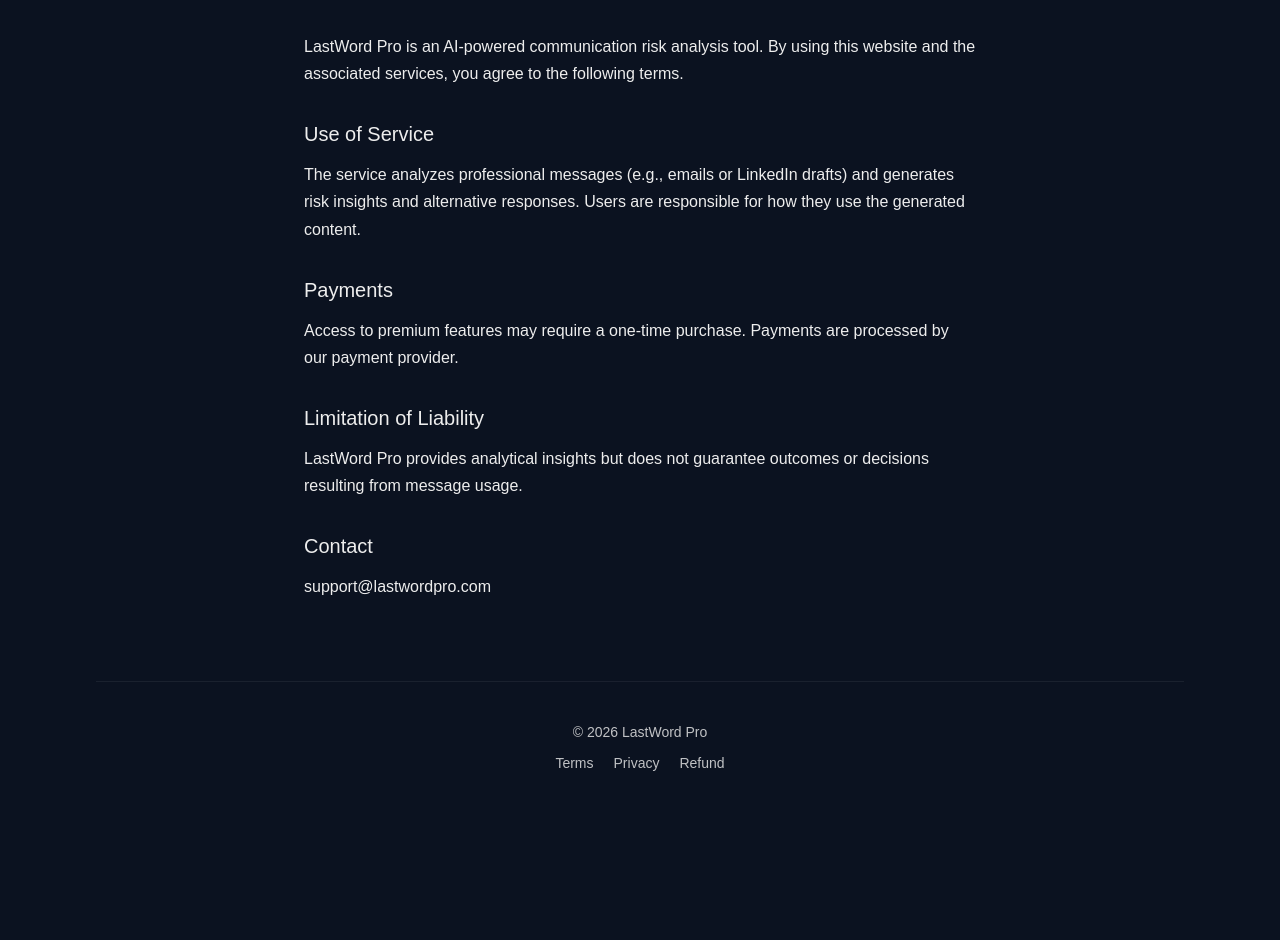
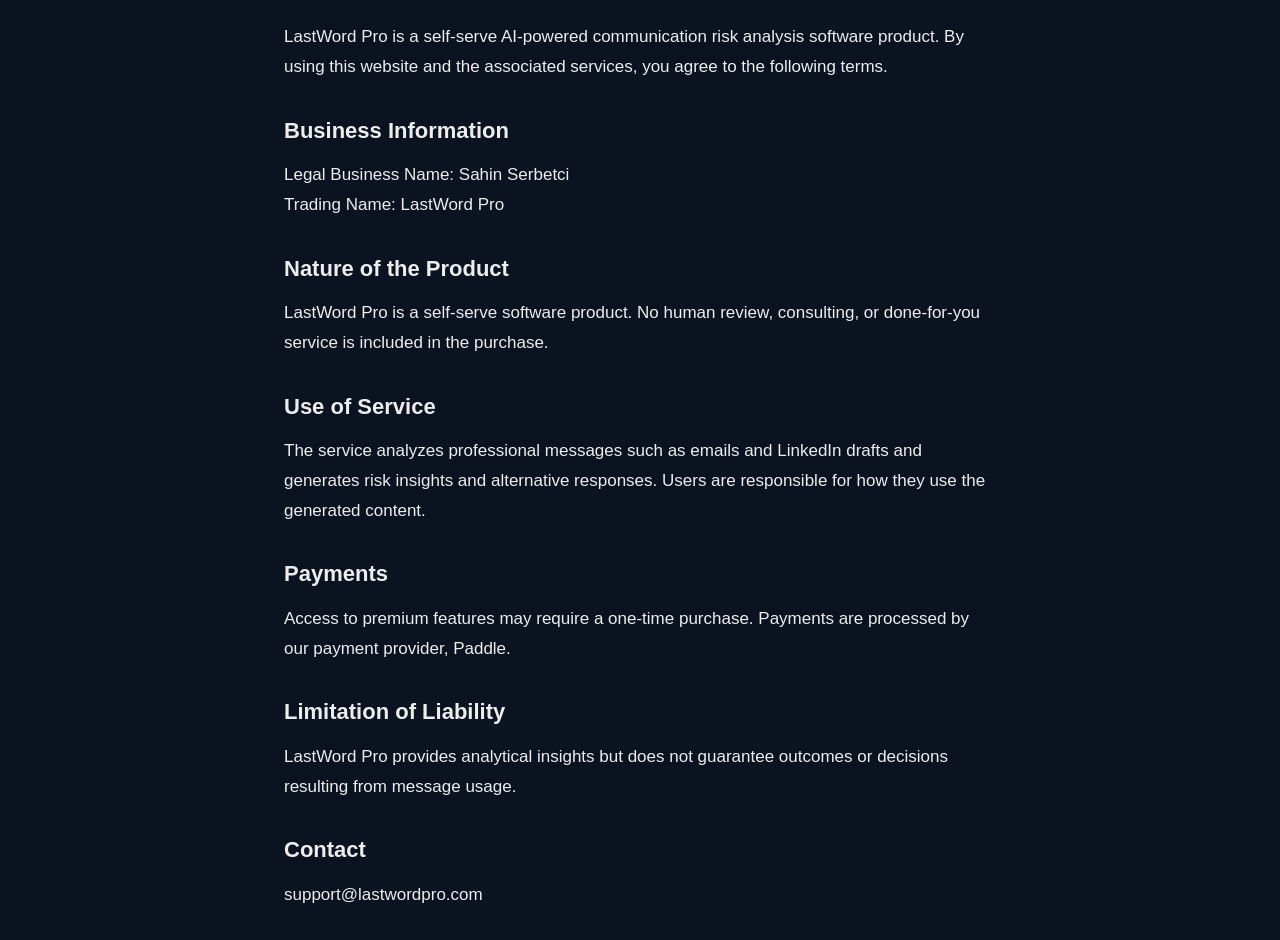
Before and after one commit to sahinserbetcii-cmd/lastword-pro, a Next.js app: page /terms in a window 1280 px wide. Shown: the part 252-1192 px from the top of the page. Before the commit the page ends 1090 px from the top, so only its background shows below. Built offline with nearby package versions, Linux system fonts and the light colour scheme.

Commit message:
update paddle compliance pages

```diff
--- a/app/refund/page.tsx
+++ b/app/refund/page.tsx
@@ -17,25 +17,18 @@
       </p>
 
       <p style={{ marginBottom: 22, fontSize: 17 }}>
-        LastWord Pro offers a one-time purchase for professional access.
+        Customers may request a refund within 14 days of purchase by contacting
+        support@lastwordpro.com.
+      </p>
+
+      <p style={{ marginBottom: 22, fontSize: 17 }}>
+        Refunds are processed through Paddle in accordance with Paddle&apos;s refund policy.
       </p>
 
       <h2 style={{ fontSize: 22, fontWeight: 600, marginTop: 30, marginBottom: 10 }}>
-  Refund Eligibility
-</h2>
-<p style={{ marginBottom: 22, fontSize: 17 }}>
-  If you experience a technical issue or an accidental purchase, you may request
-  a refund within 7 days of purchase. Approved refunds will be processed through
-  our payment provider.
-</p>
-
-<h2 style={{ fontSize: 22, fontWeight: 600, marginTop: 30, marginBottom: 10 }}>
-  How to Request
-</h2>
-<p style={{ fontSize: 17 }}>
-  Please contact support@lastwordpro.com with your purchase details. If your
-  request is approved, the refund will be issued through Paddle.
-</p>
+        Contact
+      </h2>
+      <p style={{ fontSize: 17 }}>support@lastwordpro.com</p>
     </main>
   );
 }
--- a/app/terms/page.tsx
+++ b/app/terms/page.tsx
@@ -1,41 +1,72 @@
 export default function TermsPage() {
   return (
-    <main style={{ maxWidth: 720, margin: "80px auto", padding: "0 24px", lineHeight: 1.7 }}>
+    <main
+      style={{
+        maxWidth: 760,
+        margin: "72px auto",
+        padding: "0 24px 40px",
+        lineHeight: 1.75,
+      }}
+    >
+      <h1 style={{ fontSize: 32, fontWeight: 700, marginBottom: 10 }}>
+        Terms of Service
+      </h1>
 
-      <h1 style={{ fontSize: 28, marginBottom: 20 }}>Terms of Service</h1>
-      <p style={{ opacity: 0.7, marginBottom: 30 }}>
+      <p style={{ opacity: 0.7, marginBottom: 28 }}>
         Last updated: {new Date().toISOString().slice(0, 10)}
       </p>
 
-      <p style={{ marginBottom: 20 }}>
-        LastWord Pro is an AI-powered communication risk analysis tool. By using this
-        website and the associated services, you agree to the following terms.
+      <p style={{ marginBottom: 22, fontSize: 17 }}>
+        LastWord Pro is a self-serve AI-powered communication risk analysis software product.
+        By using this website and the associated services, you agree to the following terms.
       </p>
 
-      <h2 style={{ fontSize: 20, marginTop: 30 }}>Use of Service</h2>
-      <p style={{ marginTop: 10 }}>
-        The service analyzes professional messages (e.g., emails or LinkedIn drafts)
-        and generates risk insights and alternative responses. Users are responsible
-        for how they use the generated content.
+      <h2 style={{ fontSize: 22, fontWeight: 600, marginTop: 30, marginBottom: 10 }}>
+        Business Information
+      </h2>
+      <p style={{ marginBottom: 22, fontSize: 17 }}>
+        Legal Business Name: Sahin Serbetci
+        <br />
+        Trading Name: LastWord Pro
       </p>
 
-      <h2 style={{ fontSize: 20, marginTop: 30 }}>Payments</h2>
-      <p style={{ marginTop: 10 }}>
-        Access to premium features may require a one-time purchase. Payments are
-        processed by our payment provider.
+      <h2 style={{ fontSize: 22, fontWeight: 600, marginTop: 30, marginBottom: 10 }}>
+        Nature of the Product
+      </h2>
+      <p style={{ marginBottom: 22, fontSize: 17 }}>
+        LastWord Pro is a self-serve software product. No human review, consulting,
+        or done-for-you service is included in the purchase.
       </p>
 
-      <h2 style={{ fontSize: 20, marginTop: 30 }}>Limitation of Liability</h2>
-      <p style={{ marginTop: 10 }}>
-        LastWord Pro provides analytical insights but does not guarantee outcomes
-        or decisions resulting from message usage.
+      <h2 style={{ fontSize: 22, fontWeight: 600, marginTop: 30, marginBottom: 10 }}>
+        Use of Service
+      </h2>
+      <p style={{ marginBottom: 22, fontSize: 17 }}>
+        The service analyzes professional messages such as emails and LinkedIn
+        drafts and generates risk insights and alternative responses. Users are
+        responsible for how they use the generated content.
       </p>
 
-      <h2 style={{ fontSize: 20, marginTop: 30 }}>Contact</h2>
-      <p style={{ marginTop: 10 }}>
-        support@lastwordpro.com
+      <h2 style={{ fontSize: 22, fontWeight: 600, marginTop: 30, marginBottom: 10 }}>
+        Payments
+      </h2>
+      <p style={{ marginBottom: 22, fontSize: 17 }}>
+        Access to premium features may require a one-time purchase. Payments are
+        processed by our payment provider, Paddle.
       </p>
 
+      <h2 style={{ fontSize: 22, fontWeight: 600, marginTop: 30, marginBottom: 10 }}>
+        Limitation of Liability
+      </h2>
+      <p style={{ marginBottom: 22, fontSize: 17 }}>
+        LastWord Pro provides analytical insights but does not guarantee
+        outcomes or decisions resulting from message usage.
+      </p>
+
+      <h2 style={{ fontSize: 22, fontWeight: 600, marginTop: 30, marginBottom: 10 }}>
+        Contact
+      </h2>
+      <p style={{ fontSize: 17 }}>support@lastwordpro.com</p>
     </main>
   );
 }
```
